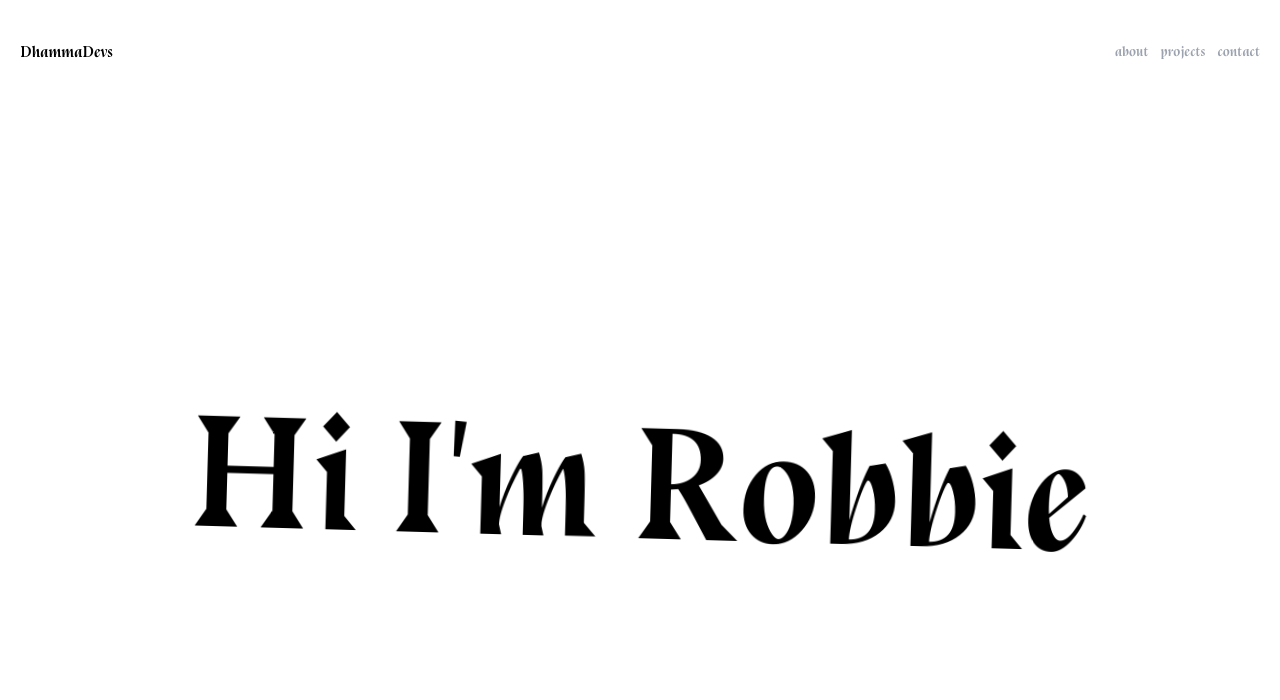
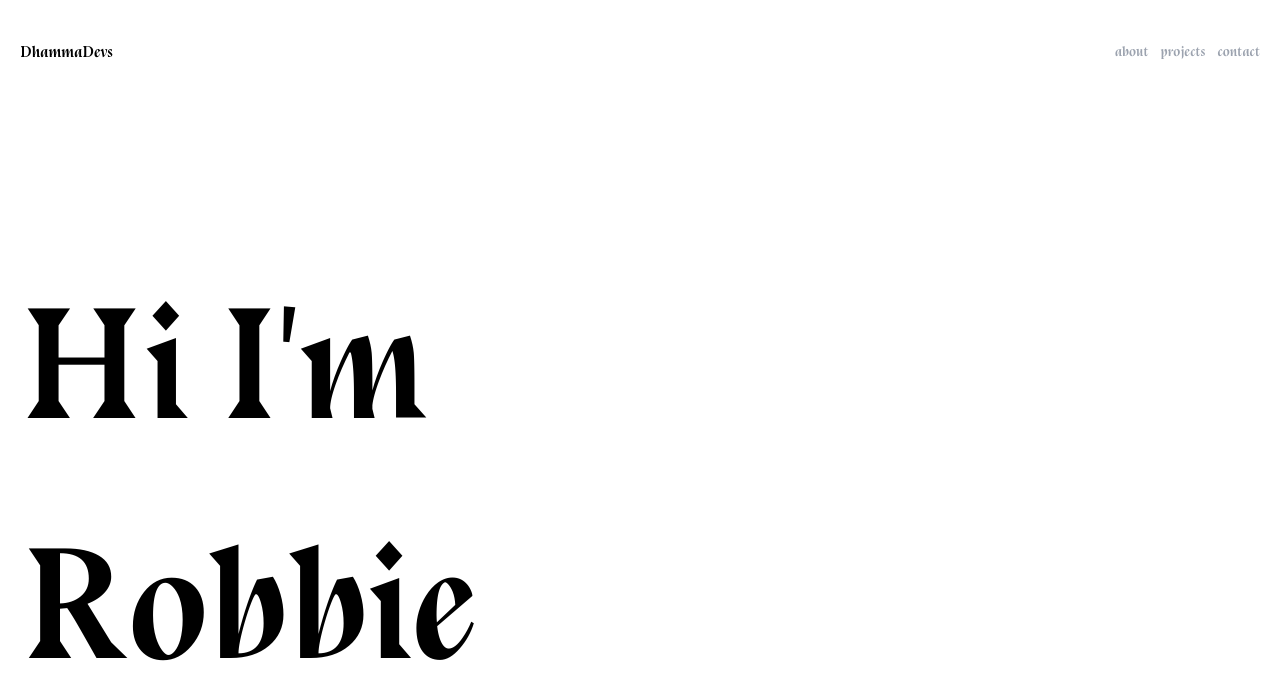
Before and after one commit to RobbieProkop/portfolio, a Next.js app: page / in a window 1280 px wide. Shown: the top 700 px of the page. Built offline with nearby package versions, Linux system fonts and the light colour scheme.

Commit message:
workingo n h1 animation

```diff
--- a/components/Hero.tsx
+++ b/components/Hero.tsx
@@ -4,27 +4,50 @@ type Props = {};
 const Hero = (props: Props) => {
   return (
     <motion.div
-      initial={{
-        opacity: 0,
-        scale: 0,
-      }}
       animate={{
-        opacity: 1,
-        scale: 1,
-        rotate: 360,
-        // rotateY: 360,
+        scale: [0, 1, 2, 2, 1, 1],
+        rotate: [0, 0, 0, 180, 180, 0],
+        borderRadius: ["0%", "0%", "0%", "50%", "50%", "0%"],
       }}
       transition={{
-        delay: 2,
-        duration: 4.5,
-        type: "spring",
+        duration: 2,
+        ease: "easeInOut",
+        times: [0, 0.2, 0.5, 0.8, 1],
+        // repeat: Infinity,
+        // repeatDelay: 1,
       }}
-      className="h-screen flex flex-col justify-center items-center"
+      className="box flex items-center justify-center w-full"
     >
-      <div className="line"></div>
-      <h1 className="">Hi I'm Robbie</h1>
-      <div className="line"></div>
+      <motion.div className="h-screen flex flex-col justify-center items-center">
+        <div className="line"></div>
+        <h1 className="">Hi I'm Robbie</h1>
+        <div className="line"></div>
+      </motion.div>
     </motion.div>
   );
 };
+// <motion.div
+//   initial={{
+//     opacity: 0,
+//     scale: 0,
+//     x: 0,
+//   }}
+//   animate={{
+//     opacity: 1,
+//     scale: 1,
+//     // rotate: 360,
+//     x: 500,
+//     // rotateY: 360,
+//   }}
+//   transition={{
+//     delay: 2,
+//     duration: 4.5,
+//     type: "spring",
+//   }}
+//   className="h-screen flex flex-col justify-center items-center"
+// >
+//   <div className="line"></div>
+//   <h1 className="">Hi I'm Robbie</h1>
+//   <div className="line"></div>
+// </motion.div>
 export default Hero;
--- a/styles/globals.scss
+++ b/styles/globals.scss
@@ -24,6 +24,11 @@ body {
   border-bottom: 2px solid white;
 }
 
+.box {
+  width: 50%;
+  height: 100%;
+  background: white;
+}
 @media (min-width: 400px) {
   h1 {
     font-size: 4rem;
```
